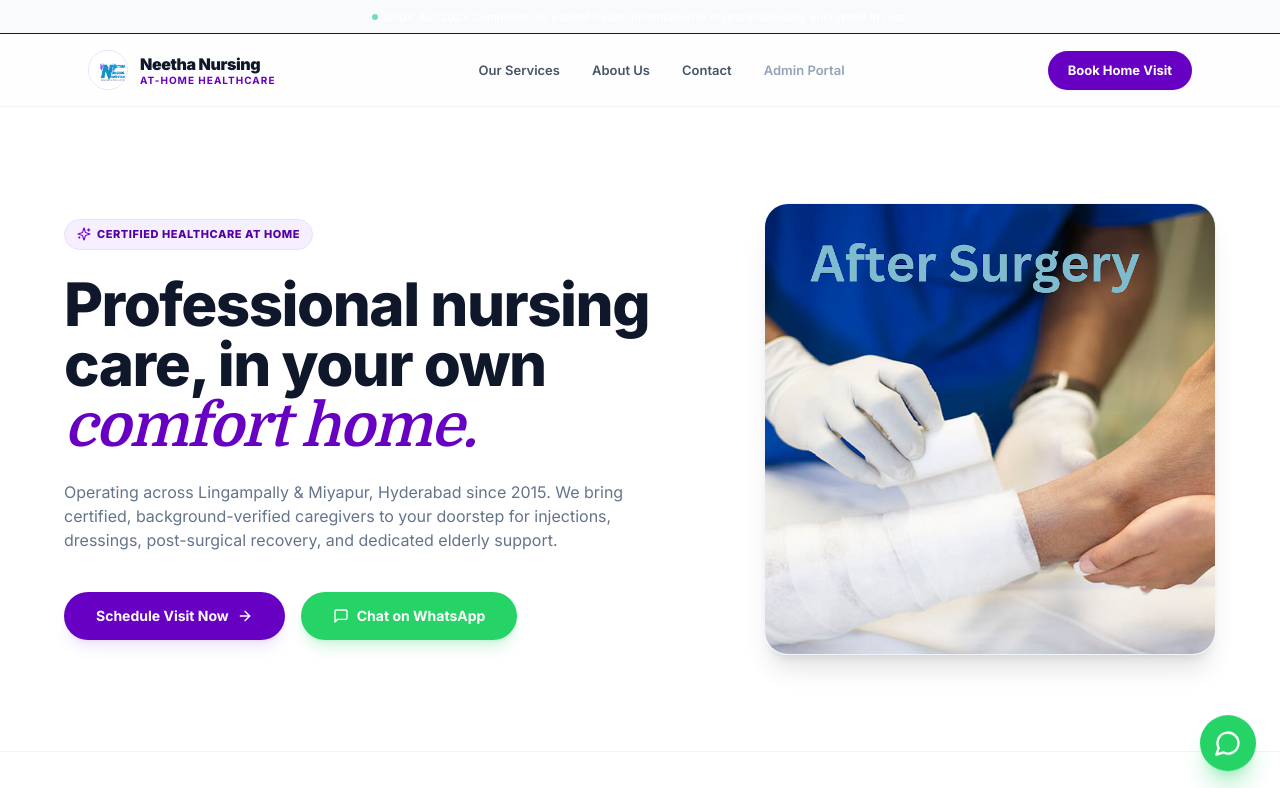
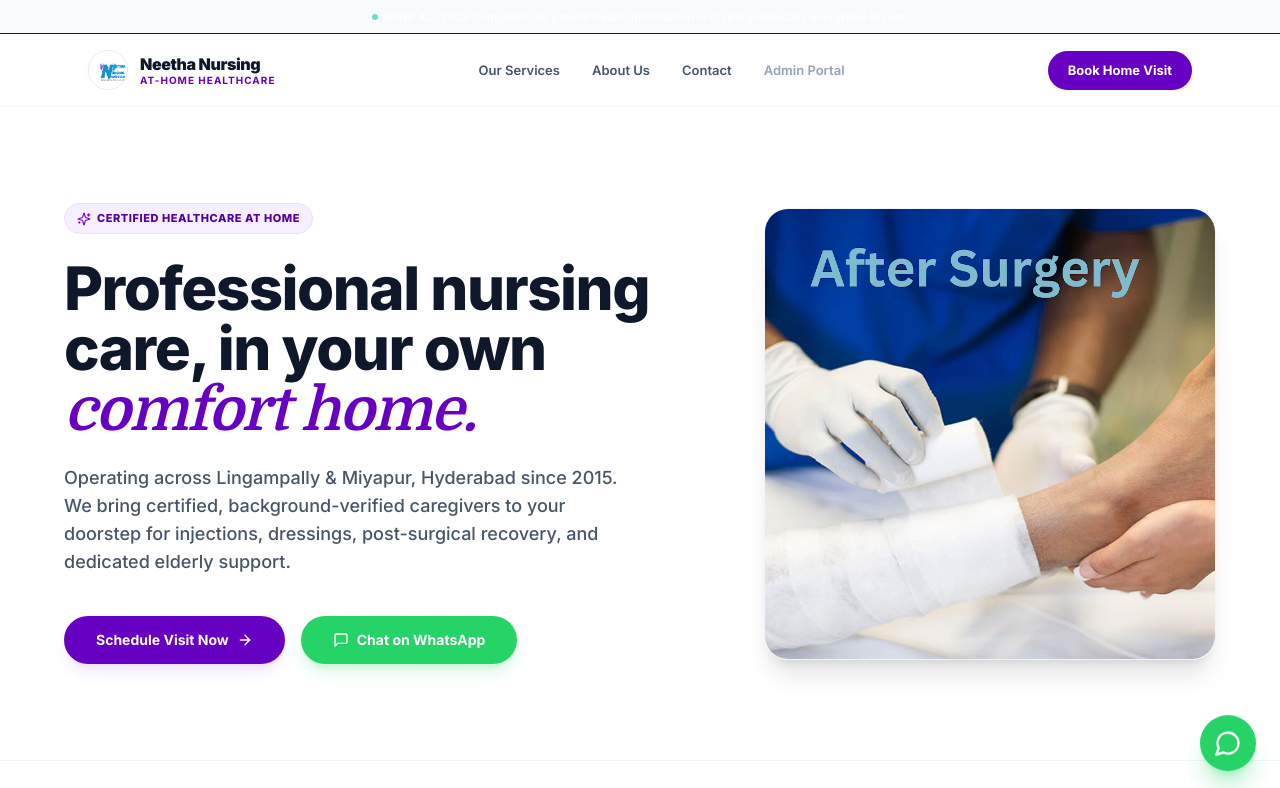
Before and after one commit to LaRoyBot/WithU, a Next.js app: page / in a window 1280 px wide. Shown: the top 788 px of the page. Built offline with nearby package versions, Linux system fonts and the light colour scheme.

Commit message:
Make hero subtext more visible (increase size and font contrast)

```diff
--- a/src/app/page.tsx
+++ b/src/app/page.tsx
@@ -82,7 +82,7 @@ export default function HomePage() {
               Professional nursing care, in your own <span className="text-primary-600 font-serif font-semibold italic">comfort home.</span>
             </h1>
 
-            <p className="text-sm sm:text-base text-slate-500 max-w-xl leading-relaxed">
+            <p className="text-base sm:text-lg text-slate-600 font-medium max-w-xl leading-relaxed">
               Operating across Lingampally & Miyapur, Hyderabad since 2015. We bring certified, background-verified caregivers to your doorstep for injections, dressings, post-surgical recovery, and dedicated elderly support.
             </p>
 
```
